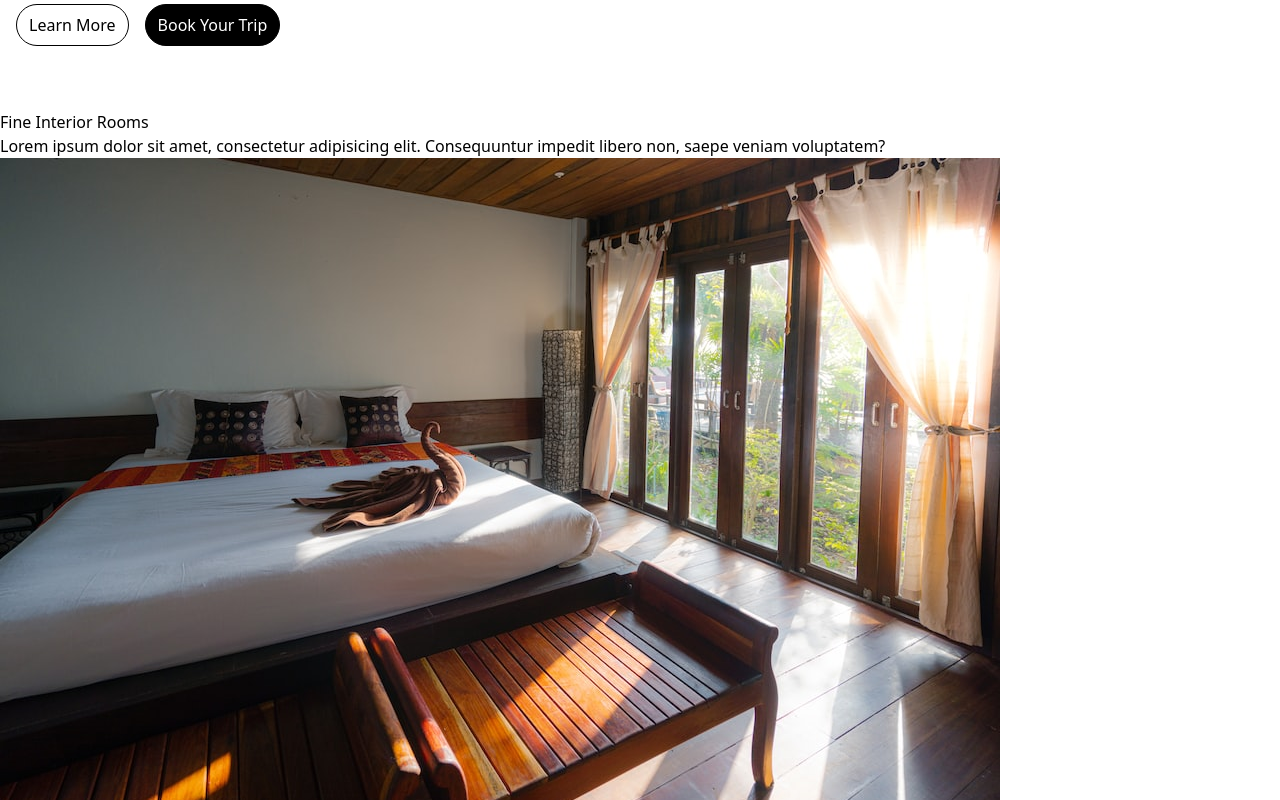
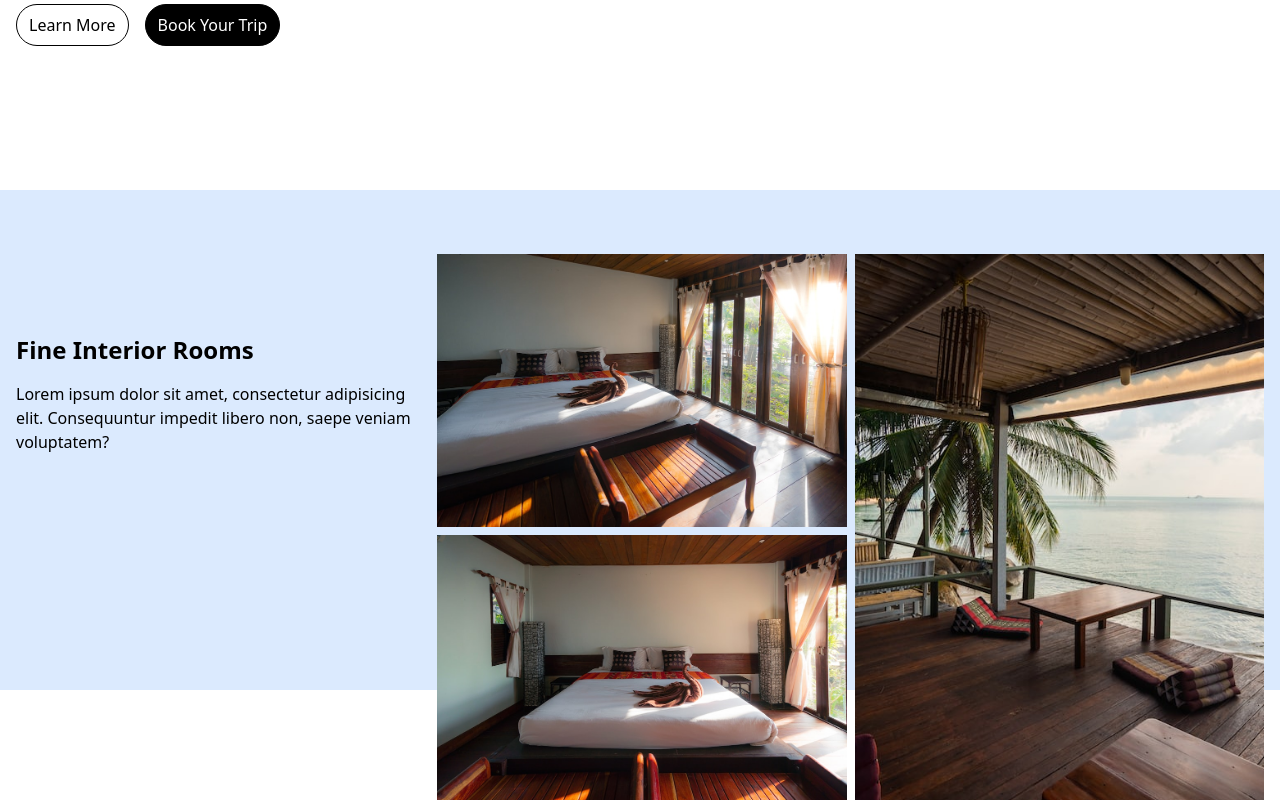
Before and after one commit to gregorybv/travel-app, a React (Create React App) app: page / in a window 1280 px wide. Shown: the part 1640-2440 px from the top of the page. Built offline with nearby package versions, Linux system fonts and the light colour scheme.

Commit message:
imageslider block add to project

```diff
--- a/src/App.js
+++ b/src/App.js
@@ -3,6 +3,7 @@ import Navbar from "./components/Navbar";
 import Offers from "./components/Offers";
 import Plan from "./components/Plan";
 import Rooms from "./components/Rooms";
+import ImageSlider from "./components/ImageSlider";
 
 function App() {
   return (
@@ -12,6 +13,7 @@ function App() {
       <Offers/>
       <Plan/>
       <Rooms/>
+      <ImageSlider/>
     </div>
   );
 }
--- /dev/null
+++ b/src/components/ImageSlider.jsx
@@ -0,0 +1,11 @@
+import React from 'react';
+
+const ImageSlider = () => {
+  return (
+    <div>
+
+    </div>
+  )
+}
+
+export default ImageSlider
--- a/src/components/Rooms.jsx
+++ b/src/components/Rooms.jsx
@@ -5,19 +5,20 @@ import rooms3 from '../assets/rooms3.png'
 
 const Rooms = () => {
   return (
-    <div>
-      <div>
-        <h3>Fine Interior Rooms</h3>
-        <p>
+    <div
+      className='max-w-[1400px] h-[500px] bg-blue-100 mx-auto my-20 pt-16 lg:mb-[20%] md:mb-[35%] px-4 grid lg:grid-cols-3 gap-4'>
+      <div className='lg:top-20 relative lg:col-span-1 col-span-2'>
+        <h3 className='text-2xl font-bold'>Fine Interior Rooms</h3>
+        <p className='pt-4'>
           Lorem ipsum dolor sit amet, consectetur adipisicing elit. Consequuntur impedit libero non, saepe veniam
           voluptatem?
         </p>
       </div>
 
-      <div>
-        <img src={rooms1} alt="/"/>
-        <img src={rooms2} alt="/"/>
-        <img src={rooms3} alt="/"/>
+      <div className='grid grid-cols-2 col-span-2 gap-2'>
+        <img className='object-cover w-full h-full' src={rooms1} alt="/"/>
+        <img className='row-span-2 object-cover w-full h-full' src={rooms2} alt="/"/>
+        <img className='object-cover w-full h-full' src={rooms3} alt="/"/>
       </div>
     </div>
   )
```
